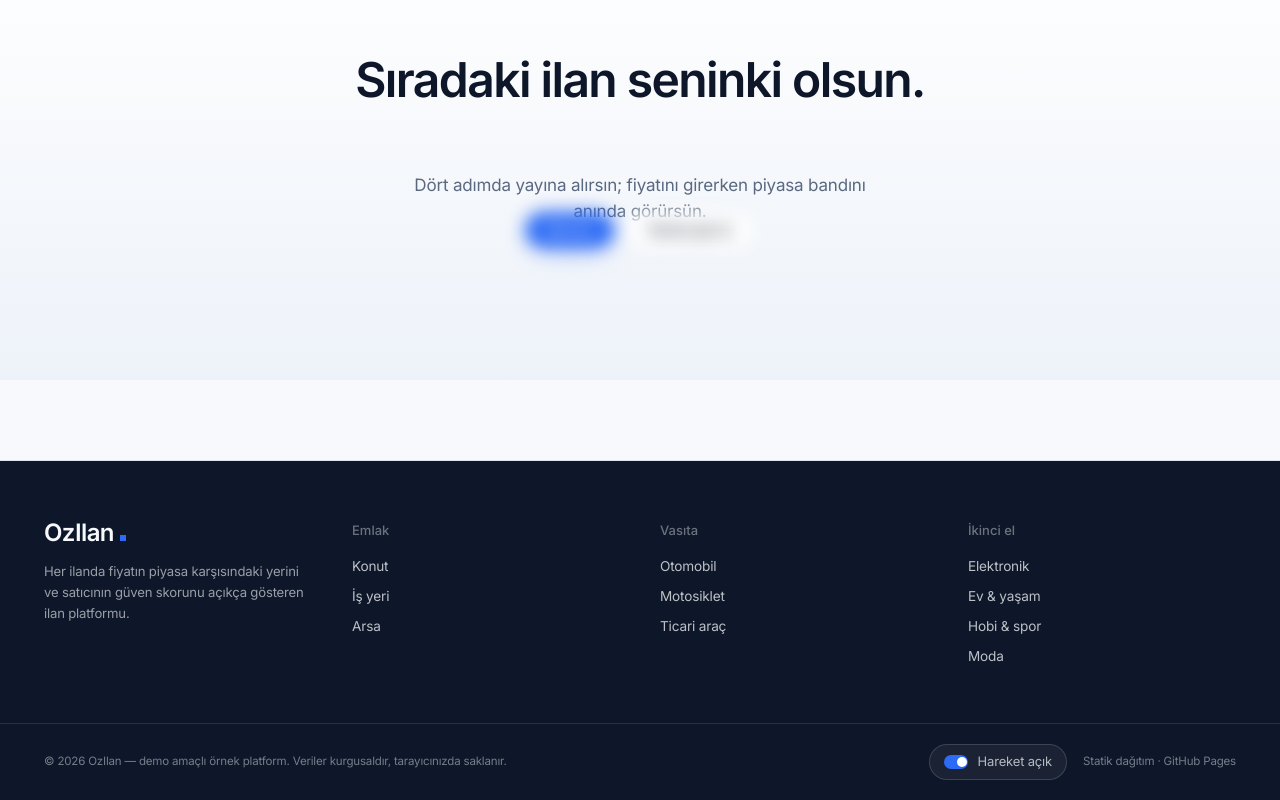
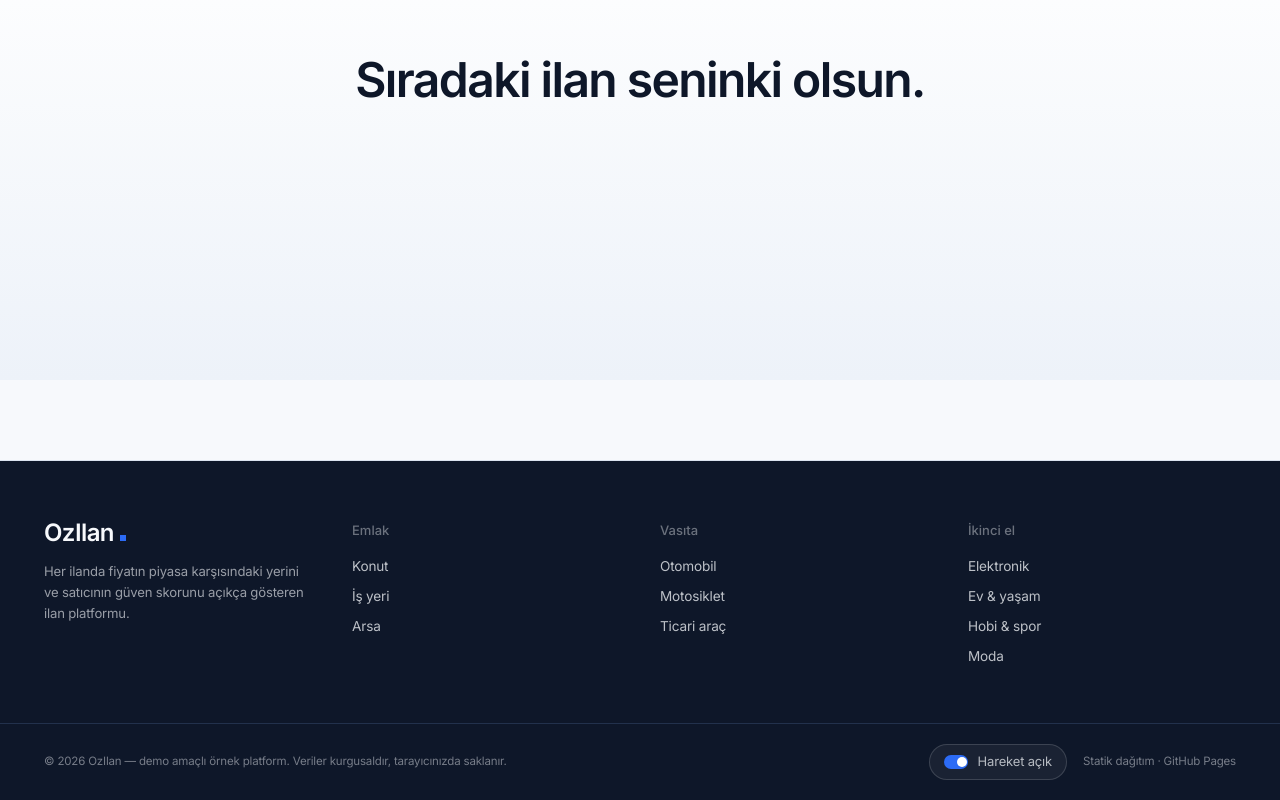
Before and after one commit to dracarysbae/ozilan, a Next.js app in the folder ozilan/: page / in a window 1280 px wide. Shown: the part 10471-11271 px from the top of the page. Built offline with nearby package versions, Linux system fonts and the light colour scheme.

Commit message:
fix: beliris icin dogrudan olcum (gozlemci tetiklenmediginde icerik saydam kaliyordu)

```diff
--- a/ozilan/src/components/Motion.tsx
+++ b/ozilan/src/components/Motion.tsx
@@ -72,6 +72,54 @@ export function MotionToggle({ className = "" }: { className?: string }) {
   );
 }
 
+/* ═══════════════════════════════ ortak kaydırma aboneliği
+   IntersectionObserver bazı durumlarda (arka plan sekmesi, gizli pano,
+   kısıtlanmış rAF) hiç tetiklenmiyor ve içerik saydam kalıyordu.
+   Bunun yerine doğrudan ölçüm + zaman kısıtlı dinleyici kullanıyoruz. */
+
+type Fn = () => void;
+const subs = new Set<Fn>();
+let last = 0;
+function runAll() { last = Date.now(); subs.forEach((f) => f()); }
+function onScroll() { if (Date.now() - last > 60) runAll(); }
+function subscribe(f: Fn) {
+  if (subs.size === 0 && typeof window !== "undefined") {
+    window.addEventListener("scroll", onScroll, { passive: true });
+    window.addEventListener("resize", onScroll);
+  }
+  subs.add(f);
+  f();
+  return () => {
+    subs.delete(f);
+    if (subs.size === 0 && typeof window !== "undefined") {
+      window.removeEventListener("scroll", onScroll);
+      window.removeEventListener("resize", onScroll);
+    }
+  };
+}
+
+/** Öğe görünüm alanına girdi mi — bir kez true olur ve öyle kalır. */
+function useInView(ref: React.RefObject<HTMLElement | null>, ratio = 0.08) {
+  const [seen, setSeen] = useState(false);
+  useEffect(() => {
+    if (seen) return;
+    const check = () => {
+      const el = ref.current;
+      if (!el) return;
+      const r = el.getBoundingClientRect();
+      if (r.top < window.innerHeight * (1 - ratio) && r.bottom > -80) setSeen(true);
+    };
+    const off = subscribe(check);
+    /* güvenlik ağı: 2 sn sonra hâlâ ölçülemediyse göster */
+    const t = setTimeout(() => {
+      const el = ref.current;
+      if (el && el.getBoundingClientRect().height === 0) setSeen(true);
+    }, 2000);
+    return () => { off(); clearTimeout(t); };
+  }, [seen, ratio, ref]);
+  return seen;
+}
+
 /* ════════════════════════════════════════════════════════ Reveal
    Görünüme girince 3B olarak yerine oturan sarmalayıcı. */
 
@@ -82,22 +130,9 @@ export function Reveal({
 }: {
   children: ReactNode; delay?: number; kind?: RvKind; className?: string; once?: boolean;
 }) {
+  void once;
   const ref = useRef<HTMLDivElement>(null);
-  const [seen, setSeen] = useState(false);
-
-  useEffect(() => {
-    const el = ref.current;
-    if (!el || typeof IntersectionObserver === "undefined") { setSeen(true); return; }
-    const io = new IntersectionObserver(
-      ([e]) => {
-        if (e.isIntersecting) { setSeen(true); if (once) io.disconnect(); }
-        else if (!once) setSeen(false);
-      },
-      { rootMargin: "0px 0px -10% 0px", threshold: 0.06 },
-    );
-    io.observe(el);
-    return () => io.disconnect();
-  }, [once]);
+  const seen = useInView(ref);
 
   return (
     <div
@@ -117,14 +152,7 @@ export function SplitText({
   text, className = "", delay = 0, step = 55,
 }: { text: string; className?: string; delay?: number; step?: number }) {
   const ref = useRef<HTMLSpanElement>(null);
-  const [seen, setSeen] = useState(false);
-  useEffect(() => {
-    const el = ref.current;
-    if (!el || typeof IntersectionObserver === "undefined") { setSeen(true); return; }
-    const io = new IntersectionObserver(([e]) => { if (e.isIntersecting) { setSeen(true); io.disconnect(); } }, { threshold: 0.15 });
-    io.observe(el);
-    return () => io.disconnect();
-  }, []);
+  const seen = useInView(ref, 0.02);
   const words = text.split(" ");
   return (
     <span ref={ref} className={className}>
@@ -249,13 +277,10 @@ export function CountUp({ to, dur = 1400, format }: { to: number; dur?: number;
   const ref = useRef<HTMLSpanElement>(null);
   const [n, setN] = useState(0);
   const ok = useMotionOK();
+  const seen = useInView(ref, 0.02);
   useEffect(() => {
-    if (!ok) { setN(to); return; }
-    const el = ref.current; if (!el) return;
+    if (!ok || !seen) { if (!ok) setN(to); return; }
     let raf = 0, t0 = 0;
-    const io = new IntersectionObserver(([e]) => {
-      if (!e.isIntersecting) return;
-      io.disconnect();
     const tick = (t: number) => {
       if (!t0) t0 = t;
       const k = Math.min(1, (t - t0) / dur);
@@ -263,10 +288,9 @@ export function CountUp({ to, dur = 1400, format }: { to: number; dur?: number;
       if (k < 1) raf = requestAnimationFrame(tick);
     };
     raf = requestAnimationFrame(tick);
-    }, { threshold: 0.3 });
-    io.observe(el);
-    return () => { io.disconnect(); if (raf) cancelAnimationFrame(raf); };
-  }, [to, dur, ok]);
+    const safety = setTimeout(() => setN(to), dur + 900);
+    return () => { if (raf) cancelAnimationFrame(raf); clearTimeout(safety); };
+  }, [to, dur, ok, seen]);
   return <span ref={ref}>{format ? format(n) : n}</span>;
 }
 
```
Lines whose indentation alone changed are shown as unchanged.
